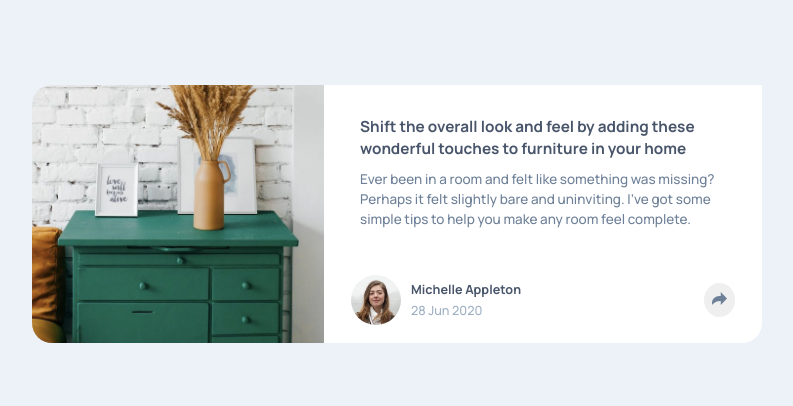
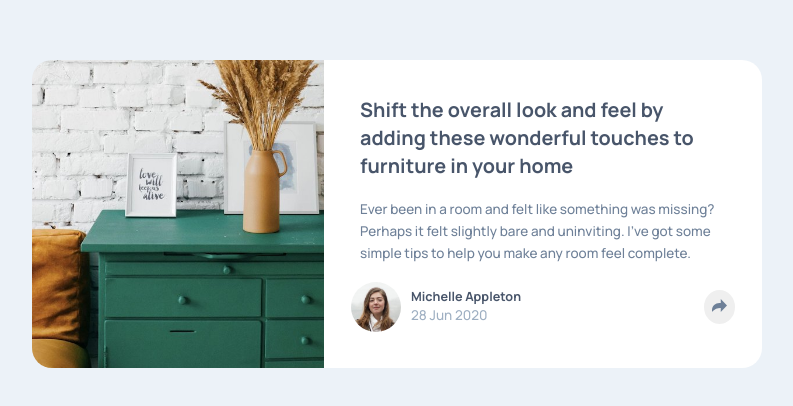
Before and after one commit to itsnooshin/Article-preview-component-fm, a plain HTML site: page index.html in a window 1280 px wide. Shown: the part 186-592 px from the top of the page, without its empty margins (243-1036 px from the left). Drawn offline with Linux system fonts and the light colour scheme.

Commit message:
fix bug on style

```diff
--- a/index.html
+++ b/index.html
@@ -21,11 +21,6 @@
   <body>
     <main class="container">
       <div class="image">
-        <img
-          src="./images/drawers.jpg"
-          alt="image for container"
-          class="image__container"
-        />
       </div>
       <div class="content">
         <div class="container-information">
@@ -70,7 +65,7 @@
             </div>
 
 </footer>
-
+      </div>
     </main>
     <script type="module" src="/main.js"></script>
   </body>
--- a/style.css
+++ b/style.css
@@ -26,7 +26,7 @@ body {
   line-height: 1.4;
   display: grid;
   place-items: center;
-  height: 100vh;
+  min-height: 100vh;
 }
 button {
   border: none;
@@ -41,12 +41,10 @@ img {
 }
 
 .container {
-  max-width: 500px;
-  margin: 0rem 2rem;
+  max-width: 900px;
+  margin: 0rem 4rem;
 }
-.container-information {
-  background-color: var(--color-main);
-}
+
 .image__container {
   border-top-right-radius: 20px;
   border-top-left-radius: 20px;
@@ -54,34 +52,34 @@ img {
   width: 100%;
 }
 .container-information {
-  padding: 3rem;
+  padding: 3rem 3rem 0rem 3rem;
 }
 .content {
   border-bottom-right-radius: 20px;
   border-bottom-left-radius: 20px;
-  background-color: white;
 }
 
 .container-information__title {
   color: var(--color-Dark-Grayish-Blue);
-  font-size: 1.5rem;
+  font-size: 1.9rem;
   font-weight: var(--fw-bold);
-  max-width: 600px;
+  max-width: 380px;
 }
 .container-footer {
   display: flex;
   align-items: center;
+  justify-content: center;
   border-bottom-left-radius: 20px;
   border-bottom-right-radius: 20px;
-  padding: 2rem 3rem 2rem 3rem;
 }
 
 .container-information__lead {
-  font-size: 1.3rem;
+  font-size: 1.5rem;
   color: #6e8098;
-  max-width: 500px;
-  margin: 10px 0;
-  line-height: 20px;
+  max-width: 380px;
+  line-height: 22px;
+  padding-top: 2rem;
+  margin-bottom: 2rem;
 }
 .information-footer {
   display: flex;
@@ -98,8 +96,7 @@ img {
 }
 .lead__container-footer {
   color: hsla(212, 23%, 69%, 1);
-  font-size: 1.4rem;
-  margin-top: 4px;
+  font-size: 1.5rem;
 }
 
 .span-share {
@@ -138,32 +135,39 @@ img {
 }
 .socials.show {
   display: flex;
-
 }
-
 
 .socials ul {
   display: flex;
   align-items: center;
-  margin-left: 2rem;
 }
 
 .social-title {
   color: #9daec2;
-  letter-spacing: 6px;
-  font-size: 1.7rem;
+  letter-spacing: 4px;
+  font-size: 1.6rem;
 }
 .socials ul {
   gap: 10px;
 }
-.socials ul li img {
-  width: 20px;
-}
 .socials ul {
   margin-left: 1rem;
 }
-
-
+.content {
+  background-color: #fff;
+}
+.image {
+  background-image: url('./images/drawers.jpg');
+  background-repeat: no-repeat;
+  background-size: cover;
+  height: 200px;
+  background-position: center;
+  border-top-right-radius: 20px;
+  border-top-left-radius: 20px;
+}
+.container-footer {
+  padding: 1.9rem 2rem;
+}
 
 @media (min-width: 773px) {
   html {
@@ -181,31 +185,17 @@ img {
     max-width: 730px;
     margin: 0 auto;
   }
-  .image__container {
-    object-fit: cover;
-    height: 100%;
-  }
-
-  .image__container {
-    border-top-right-radius: 0px;
-    border-top-left-radius: 20px;
-    border-bottom-left-radius: 20px;
-  }
 
   .container-information {
     border-top-right-radius: 20px;
     border-bottom-left-radius: 0px;
-    padding: 3.5rem 4rem 2rem 4rem;
     position: relative;
   }
 
-  .image__container {
-    width: 100%;
-    height: 100%;
-  }
+
   .container-information__title {
-    font-size: 1.7rem;
-    max-width: 389px;
+    font-size: 2.2rem;
+    max-width: 400px;
   }
   .container-information__lead {
     font-size: 1.5rem;
@@ -216,6 +206,7 @@ img {
   }
   .content {
     border-bottom-left-radius: 0;
+    border-top-right-radius: 20px;
   }
   .container-footer {
     border-bottom-left-radius: 0;
@@ -226,8 +217,8 @@ img {
     padding: 1.5rem 3rem;
     border-radius: 10px;
     position: absolute;
-    top: 55%;
-    left: 62%;
+    top: 58%;
+    left: 61%;
     transform: translate(50%, -50%);
     visibility: hidden;
     display: flex;
@@ -272,4 +263,24 @@ img {
   .information-footer.hide {
     visibility: visible;
   }
+  .content {
+    background-color: #ffff;
+  }
+
+  .image {
+    background-image: url("./images/drawers.jpg");
+
+   background-size: cover;
+   background-position:left center;
+   height: 100%;
+    border-top-right-radius: 0px;
+    border-top-left-radius: 20px;
+    border-bottom-left-radius: 20px;
+  }
+  .container-footer {
+    padding: 0rem 3rem 4rem 3rem;
+  }
+  .container-information{
+    padding: 4rem 4rem 0 4rem;
+  }
 }
```
